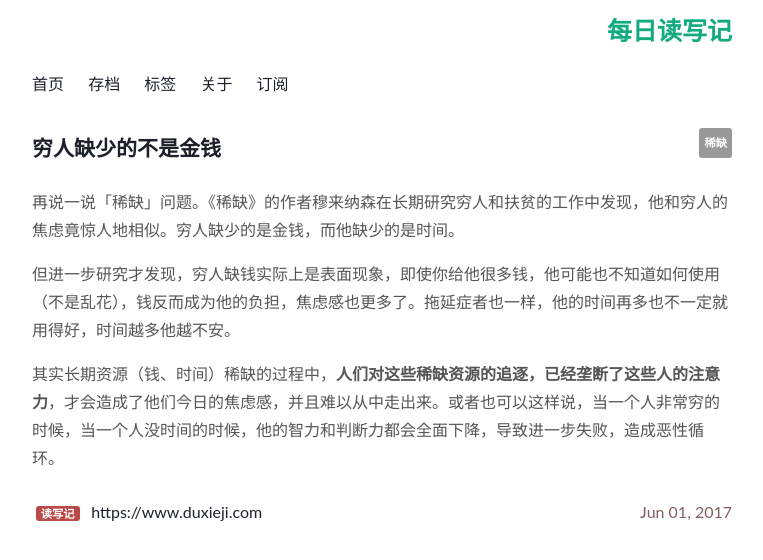
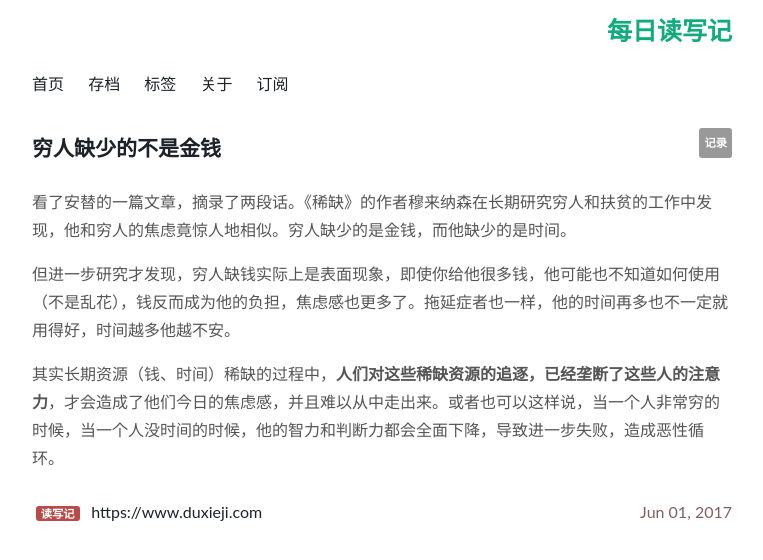
Before and after one commit to Turbo-Snail/ReadingCard, a Jekyll site: the page built from _posts/2017-06-01-Scarcity.md, in a window 1280 px wide. Shown: the top 560 px of the page, without its empty margins (258-1021 px from the left). Built offline with Jekyll 4.4.1, drawn with Linux system fonts in a browser that asks for light colours; comment, search, counter and statistics services are not loaded.

Commit message:
Update 2017-06-01-Scarcity.md

```diff
--- a/_posts/2017-06-01-Scarcity.md
+++ b/_posts/2017-06-01-Scarcity.md
@@ -2,13 +2,13 @@
 layout: post
 title: 穷人缺少的不是金钱
 tags:
-- 稀缺
+- 记录
 status: publish
 type: post
 published: true
 ---
 
-再说一说「稀缺」问题。《稀缺》的作者穆来纳森在长期研究穷人和扶贫的工作中发现，他和穷人的焦虑竟惊人地相似。穷人缺少的是金钱，而他缺少的是时间。
+看了安替的一篇文章，摘录了两段话。《稀缺》的作者穆来纳森在长期研究穷人和扶贫的工作中发现，他和穷人的焦虑竟惊人地相似。穷人缺少的是金钱，而他缺少的是时间。
 
 但进一步研究才发现，穷人缺钱实际上是表面现象，即使你给他很多钱，他可能也不知道如何使用（不是乱花），钱反而成为他的负担，焦虑感也更多了。拖延症者也一样，他的时间再多也不一定就用得好，时间越多他越不安。
 
```
